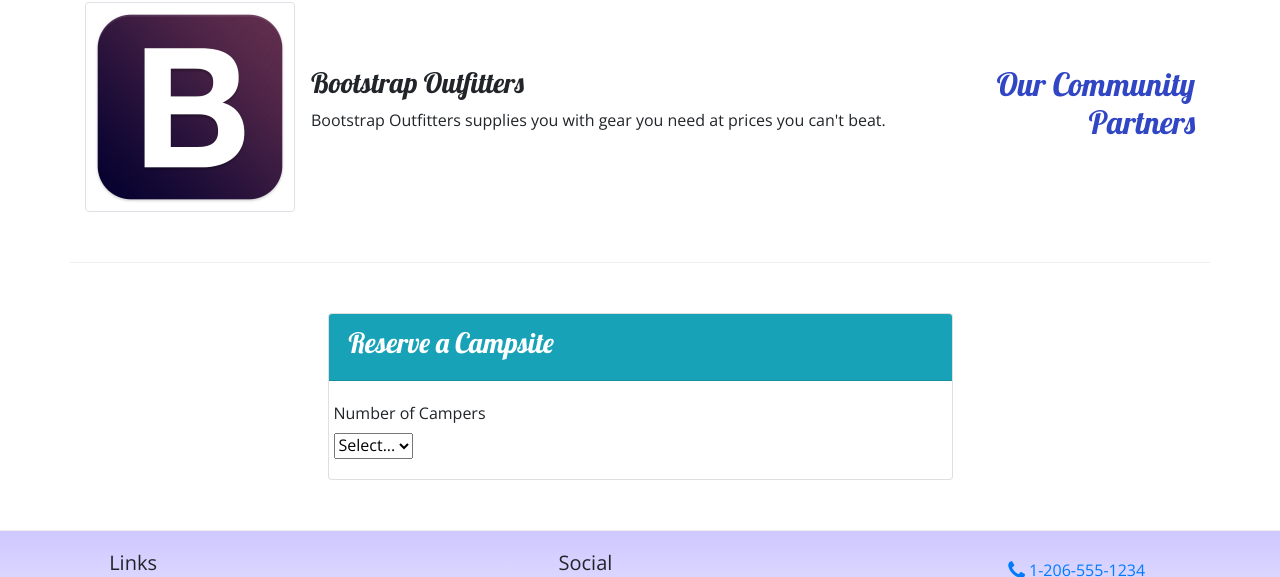
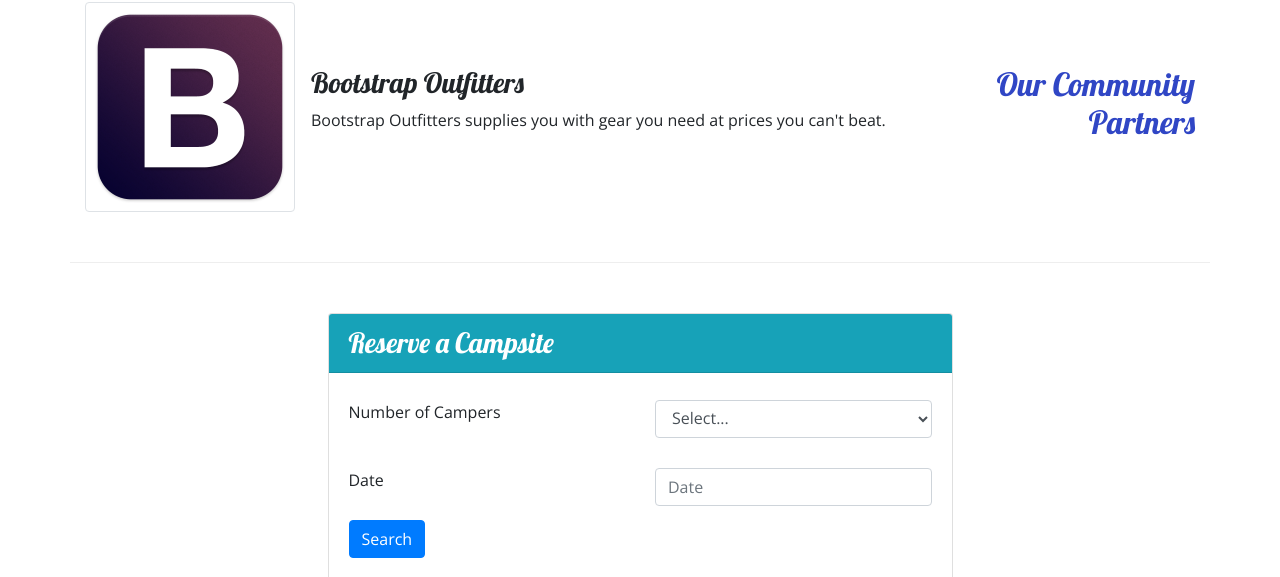
Before and after one commit to nathankthedeveloper/nucampsite, a website: page index.html in a window 1280 px wide. Shown: the part 890-1467 px from the top of the page. Drawn offline with nearby package versions, Linux system fonts and the light colour scheme.

Commit message:
Add form, image and button

```diff
--- a/index.html
+++ b/index.html
@@ -18,7 +18,6 @@
     </head>
 
     <body>
-
         <header class="jumbotron jumbotron-fluid">
             <div class="container">
                 <div class="row">
@@ -30,7 +29,7 @@
                         <h2>a better way to camp</h2>
                     </div>
                     <div class="col col-md-4 col-xl-2">
-                    <button type="button" class=" btn bg-info text-white">Reserve Campsites</button>
+                        <a class="btn bg-info text-white text-nowrap" href="#reserveForm" role="button">Reserve Campsites</a>
                     </div>
                 </div>
             </div>
@@ -38,13 +37,13 @@
 
     <nav class="navbar navbar-expand-sm navbar-dark sticky-top">
         <div class="container">
-        <a class="navbar-brand" href="#"><img src="img/logo.png" height="30" width="30"/></a>
+            <a class="navbar-brand" href="#"><img src="img/logo.png" height="30" width="30" alt="Nucamp logo"/></a>
             <button class="navbar-toggler" type="button" data-toggle="collapse" data-target="#nucampNavbar">
                 <span class="navbar-toggler-icon"></span></button>
 
                 <div class="collapse navbar-collapse" id="nucampNavbar">
                     <ul class="navbar-nav">
-                    <li class="nav-item active"><a class="nav-link" href="#"><i class="fa fa-home fa-lg"></i>Home</a></li></li>
+                        <li class="nav-item active"><a class="nav-link" href="#"><i class="fa fa-home fa-lg"></i>Home</a></li>
                         <li class="nav-item"><a class="nav-link" href="aboutus.html"><i class="fa fa-info fa-lg"></i>About</a></li>
                         <li class="nav-item"><a class="nav-link" href="#"><i class="fa fa-list fa-lg"></i>Sites</a></li>
                         <li class="nav-item"><a class="nav-link" href="contactus.html"><i class="fa fa-address-card fa-lg"></i>Contact</a></li>
@@ -103,35 +102,49 @@
                 </div>
             </div>
         </div>
-
         <div class="row row-content">
             <div class="col col-sm-6 mx-auto">
                 <div class="card">
-               <div class="card-header bg-info text-white">
-                   <h3>Reserve a Campsite</h3>
+                    <h3 class="card-header bg-info text-white">Reserve a Campsite</h3>
+                    <div class="card-body">
+                        <form id="reserveForm">
+                            <div class="row form-group">
+                                 <div class="col col-sm-6">
+                                     <label for="numCampers" class="col-form-label">Number of Campers</label>
                                 </div>
-               <div class="card-body">
-                    <form action="">
-                        <div class="row">
-                            <label for="">Number of Campers</label>
+
+                                <div class="col-sm-6 col-form-label">
+                                    <select class="form-control" name="numCampers" id="numCampers">
+                                        <option value="Select">Select...</option>
+                                        <option value="1">1</option>
+                                        <option value="2">2</option>
+                                        <option value="3">3</option>
+                                        <option value="4">4</option>
+                                        <option value="5">5</option>
+                                        <option value="6">6</option>
+                                    </select>
                                 </div>
-                        <div class="row">
-                            <select name="numCampers" id="numCampers" >
-                                <option value="" palceholder="Select">Select...</option>
-                                <option value="">1</option>
-                                <option value="">2</option>
-                                <option value="">3</option>
-                                <option value="">4</option>
-                                <option value="">5</option>
-                                <option value="">6</option>
-                              </select>
+                            </div>
+
+                            <div class="row form-goup">
+                                <div class="col-sm-6 col-form-label">
+                                    <label for="date">Date</label>
+                                </div>
+                                <div class="col-sm-6 col-form-label">
+                                    <input type="text" id="date" name="date" class="form-control" placeholder="Date" >
+                                </div>
+                            </div>
+
+                            <div class="row form-group">
+                                <div class="col-sm-6 col-form-label">
+                                    <button type="submit" class="btn btn-primary">Search</button>
+                                </div>
                             </div>
                         </form>
                     </div>
                 </div>
             </div>
         </div>
-
         <footer class="site-footer">
             <div class="containter">
                 <div class="row">
@@ -165,5 +178,4 @@
         <script src="node_modules/bootstrap/dist/js/bootstrap.min.js"></script>
 
     </body>
-
 </html>
```
Lines whose indentation alone changed are shown as unchanged.
